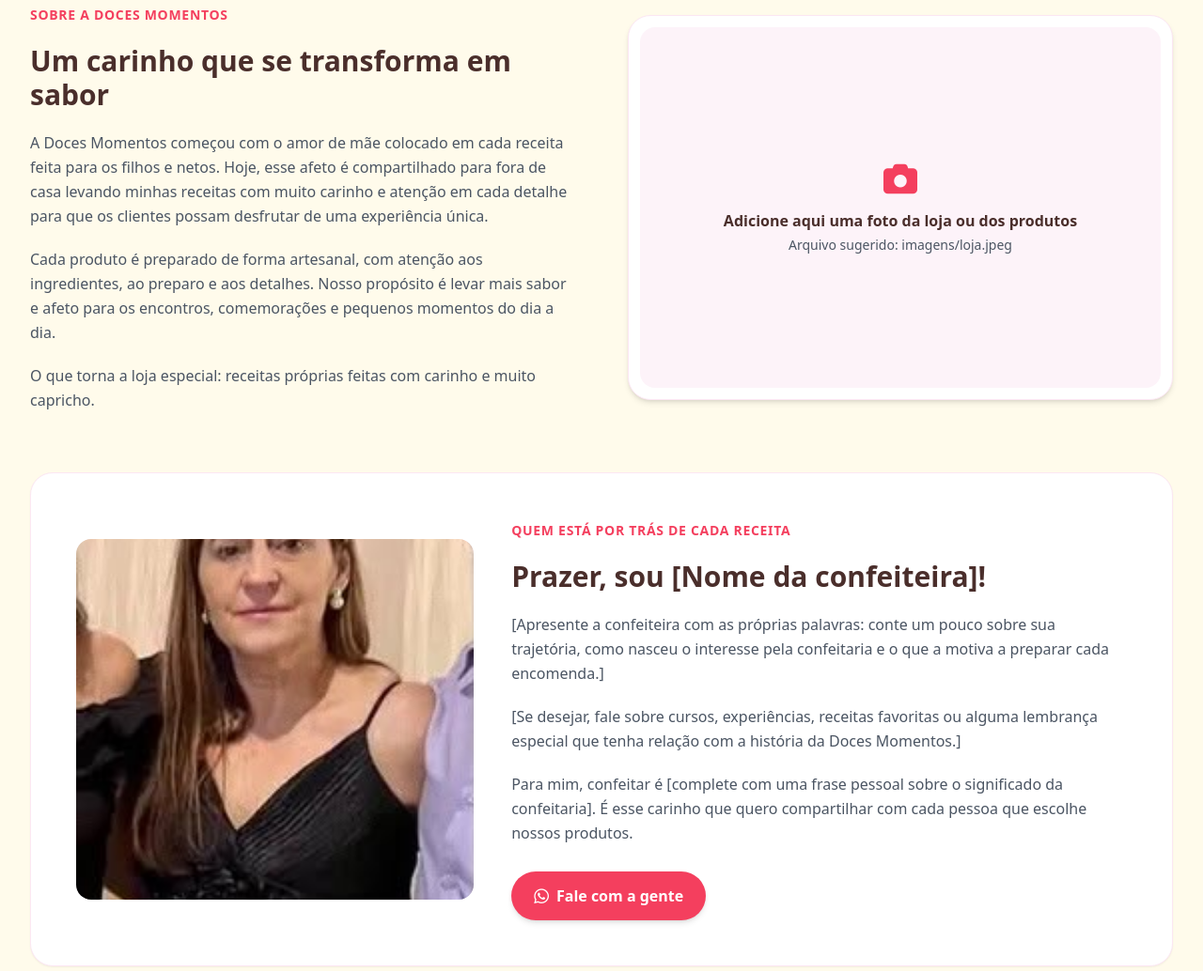
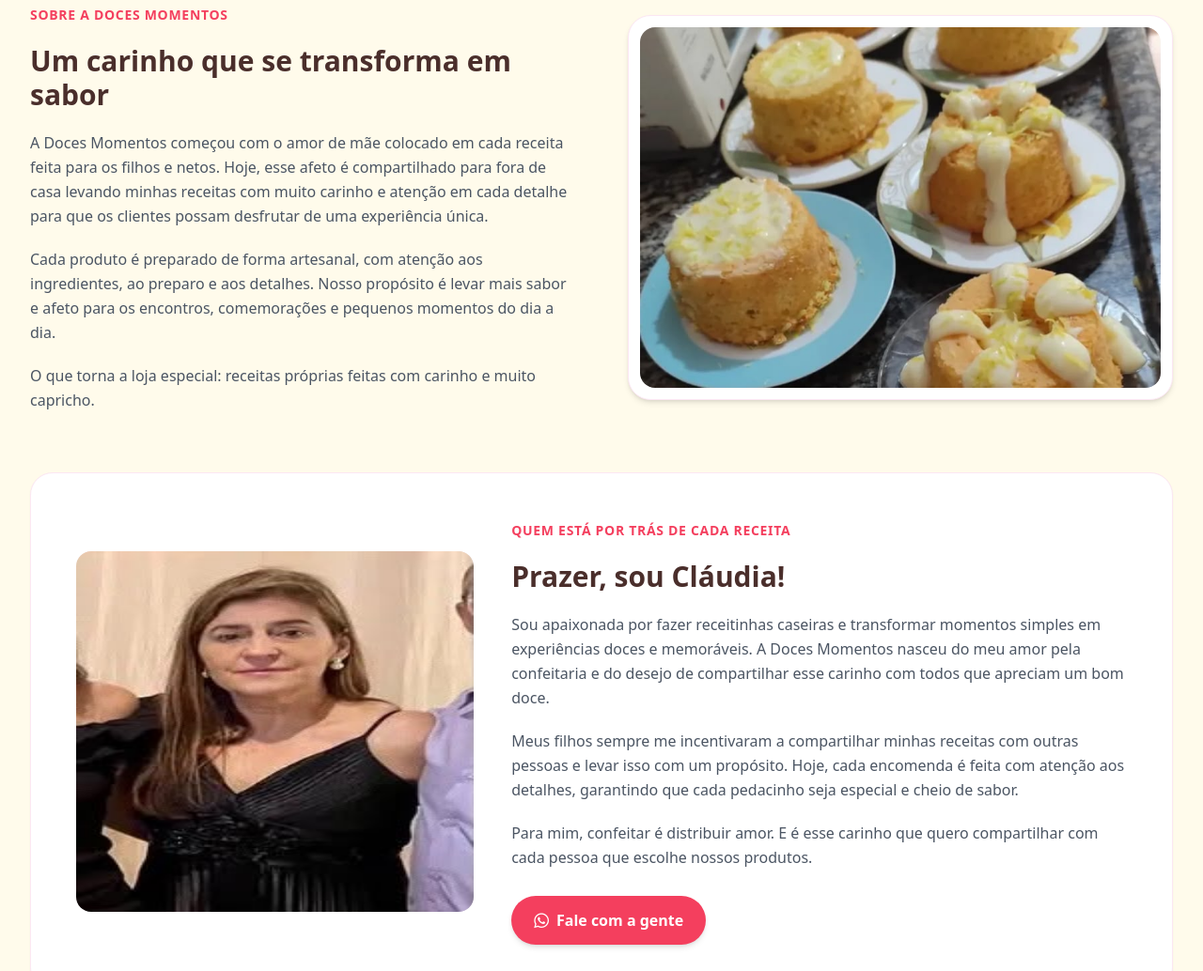
Before and after one commit to vctdini/landing-page, a plain HTML site: page sobre.html in a window 1280 px wide. Shown: the part 393-1427 px from the top of the page at 94% size. Drawn offline with nearby package versions, Linux system fonts and the light colour scheme.

Commit message:
inclui foto minibolos e legendas

```diff
--- a/sobre.html
+++ b/sobre.html
@@ -77,7 +77,7 @@
 
       <div class="bg-white rounded-3xl p-3 shadow-md border border-pink-100">
         <!-- Troque o arquivo abaixo por uma foto da loja, dos produtos ou do espaço de produção -->
-        <img src="imagens/loja.jpeg"
+        <img src="imagens/minibolos.jpeg"
              alt="Doces Momentos"
              class="w-full h-72 sm:h-96 object-cover rounded-2xl"
              onerror="this.style.display='none'; this.nextElementSibling.style.display='flex';">
@@ -99,7 +99,7 @@
             <!-- Troque o arquivo abaixo por uma foto da confeiteira -->
             <img src="imagens/confeiteira.jpeg"
                  alt="Confeiteira da Doces Momentos"
-                 class="w-full h-72 sm:h-96 object-cover"
+                 class="w-full h-72 sm:h-96 object-top"
                  onerror="this.style.display='none'; this.nextElementSibling.style.display='flex';">
             <div class="hidden h-72 sm:h-96 items-center justify-center text-center p-8">
               <div>
@@ -113,15 +113,15 @@
 
         <div class="md:col-span-3 space-y-5">
           <span class="text-brand-rose font-bold text-sm uppercase tracking-wider">Quem está por trás de cada receita</span>
-          <h2 class="text-2xl sm:text-3xl font-bold text-brand-brown">Prazer, sou [Nome da confeiteira]!</h2>
+          <h2 class="text-2xl sm:text-3xl font-bold text-brand-brown">Prazer, sou Cláudia!</h2>
           <p class="text-gray-600 leading-relaxed">
-            [Apresente a confeiteira com as próprias palavras: conte um pouco sobre sua trajetória, como nasceu o interesse pela confeitaria e o que a motiva a preparar cada encomenda.]
+            Sou apaixonada por fazer receitinhas caseiras e transformar momentos simples em experiências doces e memoráveis. A Doces Momentos nasceu do meu amor pela confeitaria e do desejo de compartilhar esse carinho com todos que apreciam um bom doce.
           </p>
           <p class="text-gray-600 leading-relaxed">
-            [Se desejar, fale sobre cursos, experiências, receitas favoritas ou alguma lembrança especial que tenha relação com a história da Doces Momentos.]
+            Meus filhos sempre me incentivaram a compartilhar minhas receitas com outras pessoas e levar isso com um propósito. Hoje, cada encomenda é feita com atenção aos detalhes, garantindo que cada pedacinho seja especial e cheio de sabor.
           </p>
           <p class="text-gray-600 leading-relaxed">
-            Para mim, confeitar é [complete com uma frase pessoal sobre o significado da confeitaria]. É esse carinho que quero compartilhar com cada pessoa que escolhe nossos produtos.
+            Para mim, confeitar é distribuir amor. E é esse carinho que quero compartilhar com cada pessoa que escolhe nossos produtos.
           </p>
           <div class="pt-2">
             <a href="https://wa.me/5532999891480?text=Olá!%20Conheci%20a%20história%20da%20Doces%20Momentos%20e%20gostaria%20de%20fazer%20um%20pedido."
```
Also changed, not shown: imagens/minibolos.jpeg (added).
